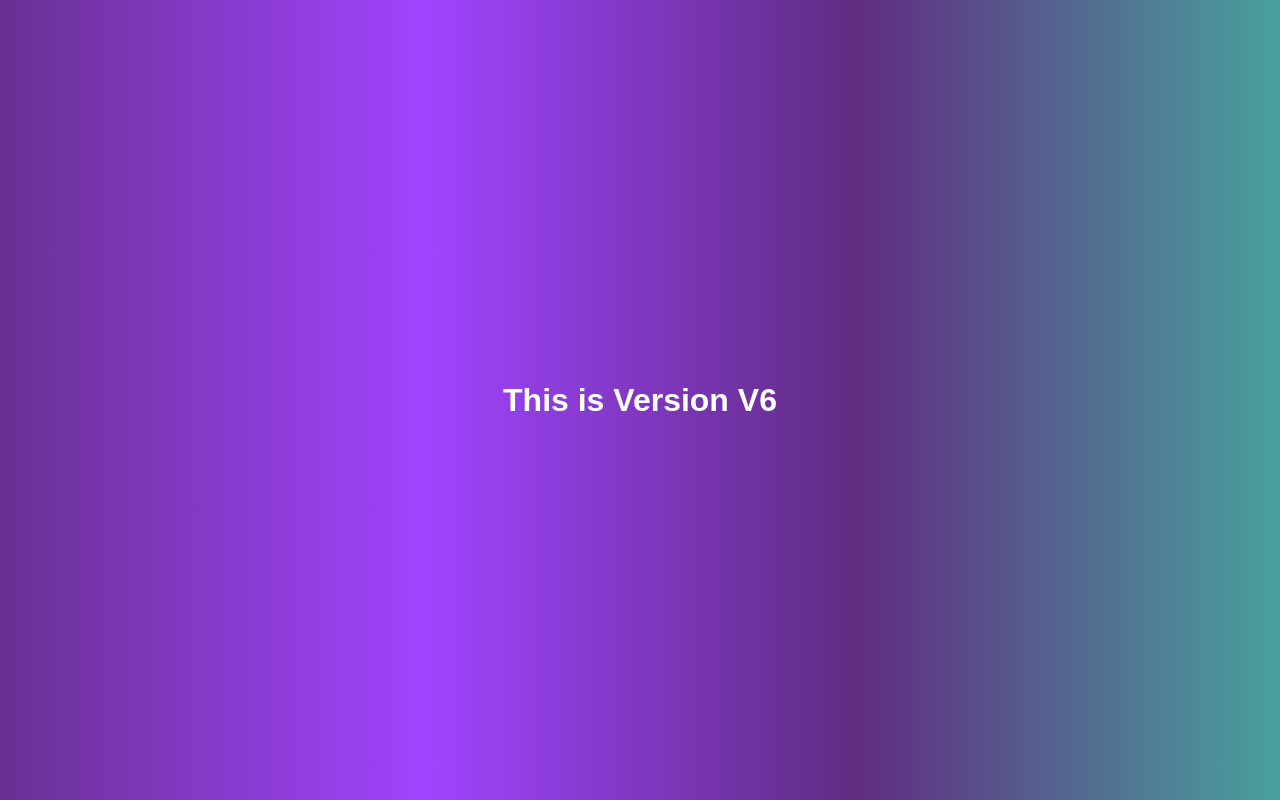
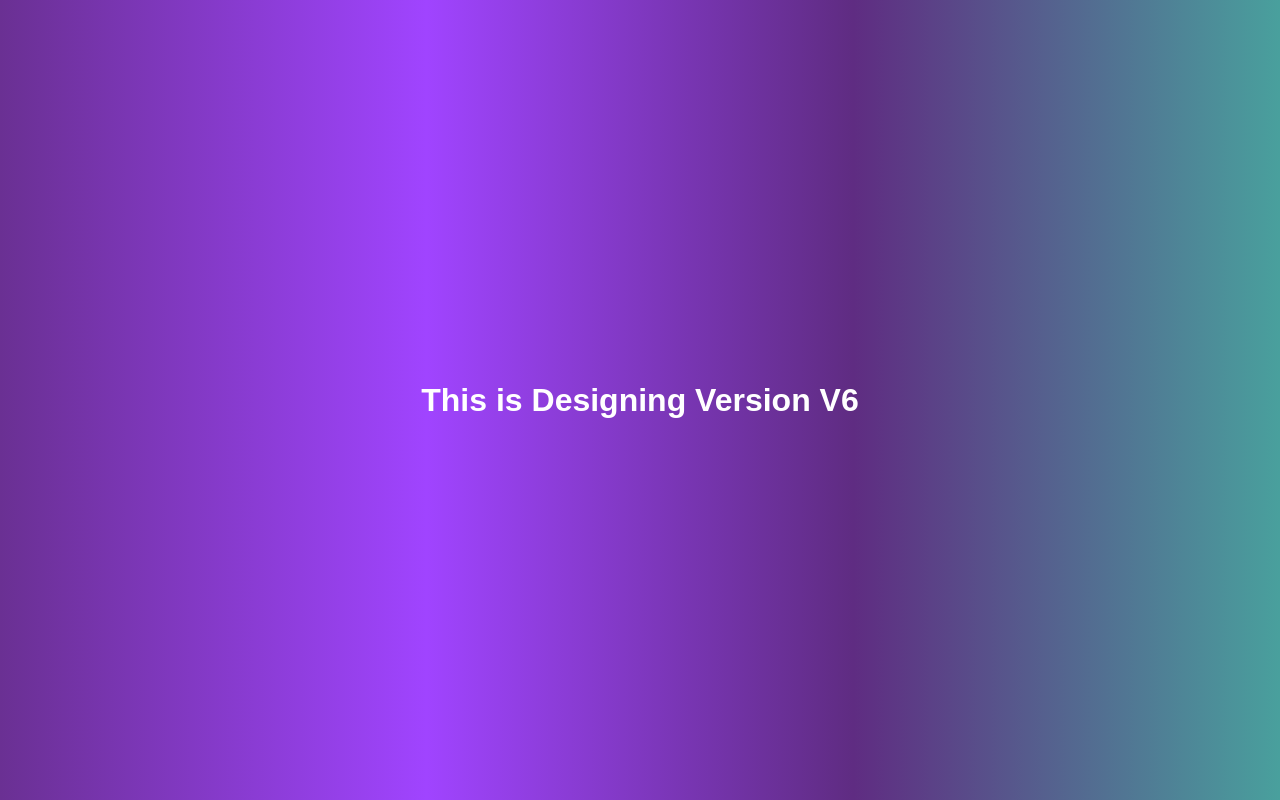
Before and after one commit to higitkunal/myrepo, a plain HTML site: page index.html in a window 1280 px wide. Drawn offline with Linux system fonts and the light colour scheme.

Commit message:
Changes in H1 of DEsigning

```diff
--- a/index.html
+++ b/index.html
@@ -7,7 +7,7 @@
     <title>Document</title>
 </head>
 <body>
-    <h1>This is Version V6<h1>
+    <h1>This is Designing Version V6<h1>
 
 </body>
 </html>
```
